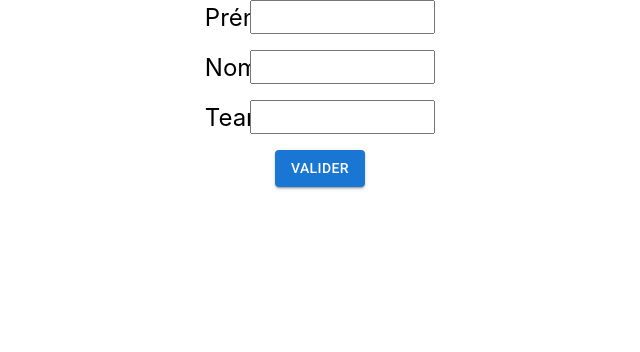
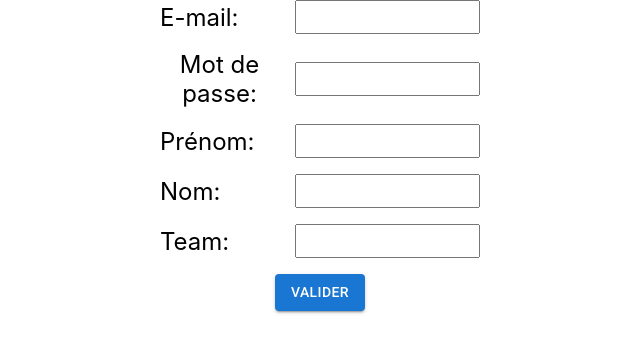
Before and after one commit to killmat21/lunchoo, a React (Create React App) app in the folder frontend/: page / in a window 1280 px wide. Shown: the top 352 px of the page, without its empty margins (320-960 px from the left). Built offline with nearby package versions, Linux system fonts and the light colour scheme.

Commit message:
add mail and password field

```diff
--- a/frontend/src/Inscription.js
+++ b/frontend/src/Inscription.js
@@ -4,6 +4,8 @@ import TextInput from "./TextInput";
 import {useState} from "react";
 
 const Inscription = () => {
+    const [mail, setMail] = useState("");
+    const [password, setPassword] = useState("");
     const [firstName, setFirstName] = useState("");
     const [lastName, setLastName] = useState("");
     const [team, setTeam] = useState("");
@@ -14,17 +16,32 @@ const Inscription = () => {
     return (
         <div className="inscription">
             <TextInput
+                label={"E-mail"}
+                type={"text"}
+                value={mail}
+                setValue={setMail}
+            />
+            <TextInput
+                label={"Mot de passe"}
+                type={"password"}
+                value={password}
+                setValue={setPassword}
+            />
+            <TextInput
                 label={"Prénom"}
+                type={"text"}
                 value={firstName}
                 setValue={setFirstName}
             />
             <TextInput
                 label={"Nom"}
+                type={"text"}
                 value={lastName}
                 setValue={setLastName}
             />
             <TextInput
                 label={"Team"}
+                type={"text"}
                 value={team}
                 setValue={setTeam}
             />
--- a/frontend/src/TextInput.css
+++ b/frontend/src/TextInput.css
@@ -2,7 +2,7 @@
     display: flex;
     align-items: center;
     margin-bottom: 16px;
-    width: 18%;
+    width: 25%;
     justify-content: space-between;
 }
 
@@ -12,6 +12,7 @@
 }
 
 .label-text-input {
-    width: 25px;
+    width: 100%;
     font-size: 24px;
+    display: flex;
 }
--- a/frontend/src/TextInput.js
+++ b/frontend/src/TextInput.js
@@ -1,5 +1,5 @@
 import './TextInput.css';
-const TextInput = ({label, value, setValue}) => {
+const TextInput = ({label, type, value, setValue}) => {
 
 
     return (
@@ -8,7 +8,7 @@ const TextInput = ({label, value, setValue}) => {
 
             </label>
             <input className="input-margin"
-                    type="text"
+                    type={type}
                     value={value}
                     onChange={(e) => setValue(e.target.value)}
                 />
```
